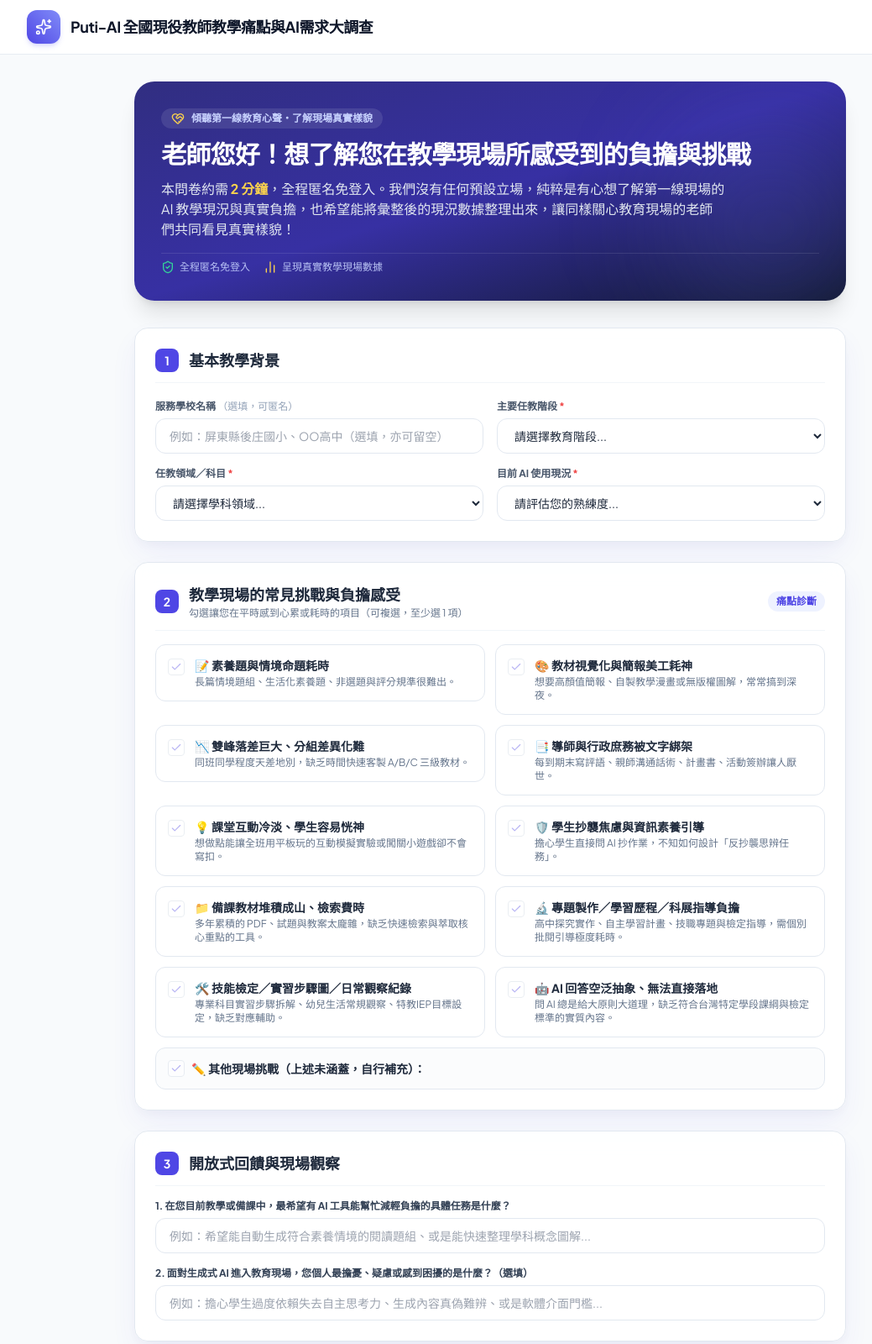
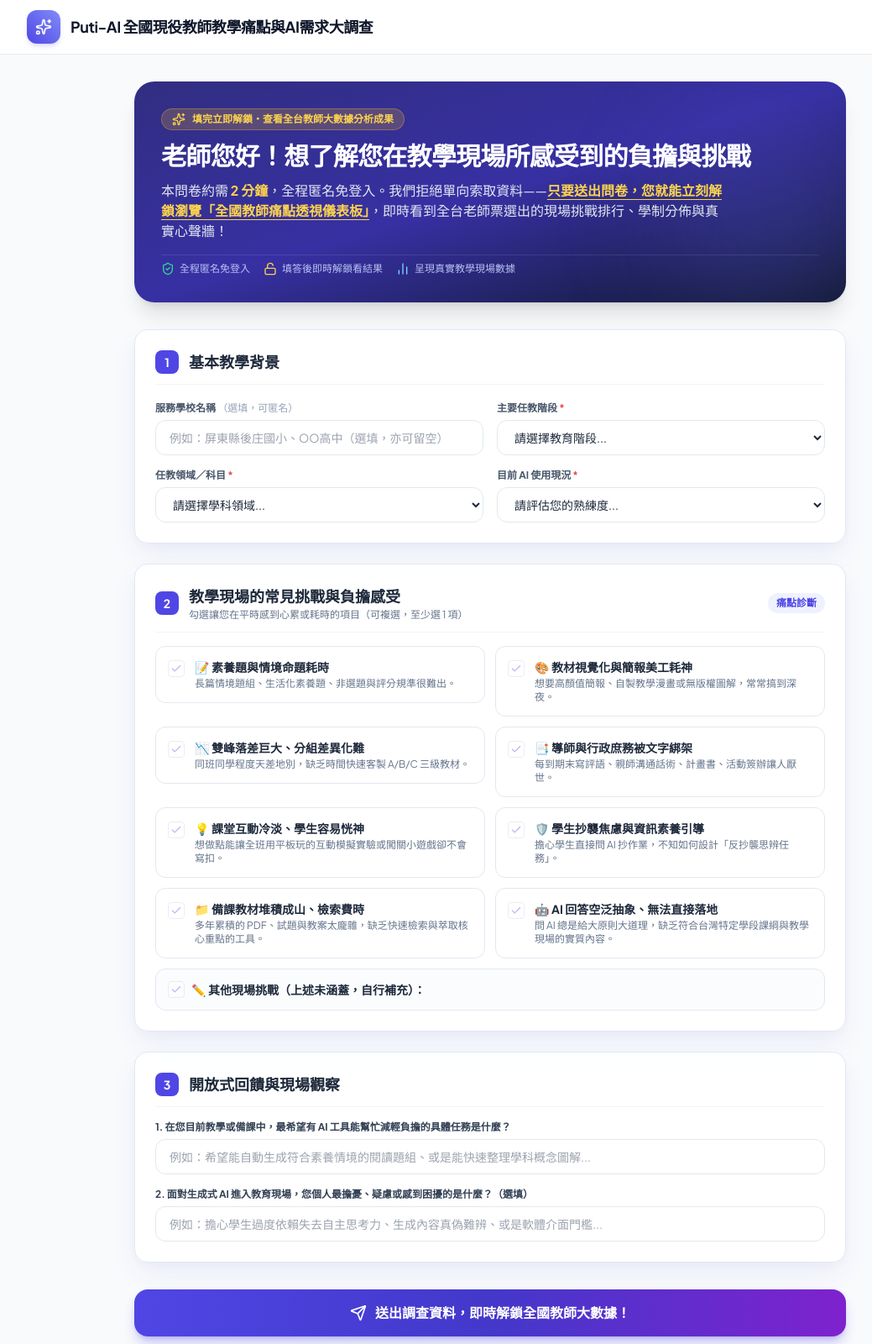
Before and after one commit to puti001/puti-ai-lesson-prep, a plain HTML site: page Puti-AI-教學研習需求調查工具.html in a window 1280 px wide. Shown: the top 1600 px of the page at 84% size, without its empty margins (56-1095 px from the left). Drawn offline with nearby package versions, Linux system fonts and the light colour scheme.

Commit message:
feat(survey): 頂部橫幅高亮填完即解鎖看結果，精簡第二區塊痛點並保留自填其他彈性

```diff
--- a/Puti-AI-教學研習需求調查工具.html
+++ b/Puti-AI-教學研習需求調查工具.html
@@ -128,19 +128,20 @@
       <div class="bg-gradient-to-br from-indigo-900 via-indigo-800 to-slate-900 text-white rounded-3xl p-6 sm:p-8 shadow-xl relative overflow-hidden">
         <div class="absolute -right-10 -bottom-10 w-64 h-64 bg-indigo-500/20 rounded-full blur-3xl pointer-events-none"></div>
         <div class="relative z-10">
-          <div class="inline-flex items-center gap-2 px-3 py-1 rounded-full bg-white/10 text-indigo-200 text-xs font-semibold backdrop-blur-sm mb-3">
-            <i data-lucide="heart-handshake" class="w-4 h-4 text-amber-300"></i>
-            傾聽第一線教育心聲・了解現場真實樣貌
+          <div class="inline-flex items-center gap-2 px-3 py-1 rounded-full bg-amber-400/20 text-amber-300 text-xs font-bold backdrop-blur-sm mb-3 border border-amber-400/30">
+            <i data-lucide="sparkles" class="w-4 h-4 text-amber-300"></i>
+            填完立即解鎖・查看全台教師大數據分析成果
           </div>
           <h2 class="text-2xl sm:text-3xl font-extrabold tracking-tight text-white mb-3">
             老師您好！想了解您在教學現場所感受到的負擔與挑戰
           </h2>
           <p class="text-slate-200 text-sm sm:text-base leading-relaxed max-w-2xl">
-            本問卷約需 <strong class="text-amber-300">2 分鐘</strong>，全程匿名免登入。我們沒有任何預設立場，純粹是有心想了解第一線現場的 AI 教學現況與真實負擔，也希望能將彙整後的現況數據整理出來，讓同樣關心教育現場的老師們共同看見真實樣貌！
+            本問卷約需 <strong class="text-amber-300">2 分鐘</strong>，全程匿名免登入。我們拒絕單向索取資料——<strong class="text-amber-300 underline underline-offset-4">只要送出問卷，您就能立刻解鎖瀏覽「全國教師痛點透視儀表板」</strong>，即時看到全台老師票選出的現場挑戰排行、學制分佈與真實心聲牆！
           </p>
           <div class="mt-4 flex flex-wrap items-center gap-4 text-xs text-indigo-200/90 pt-2 border-t border-white/10">
             <span class="flex items-center gap-1.5"><i data-lucide="shield-check" class="w-4 h-4 text-emerald-400"></i> 全程匿名免登入</span>
-            <span class="flex items-center gap-1.5"><i data-lucide="bar-chart-2" class="w-4 h-4 text-amber-300"></i> 呈現真實教學現場數據</span>
+            <span class="flex items-center gap-1.5"><i data-lucide="unlock" class="w-4 h-4 text-amber-300"></i> 填答後即時解鎖看結果</span>
+            <span class="flex items-center gap-1.5"><i data-lucide="bar-chart-2" class="w-4 h-4 text-sky-300"></i> 呈現真實教學現場數據</span>
           </div>
         </div>
       </div>
@@ -330,44 +331,16 @@
               </label>
             </div>
 
-            <!-- 挑戰 8：高中職與專題歷程 (高中職/大專適用) -->
+            <!-- 挑戰 8：AI 工具回覆品質不佳 -->
             <div class="relative">
-              <input type="checkbox" id="pp-8" name="painpoints" value="探究實作與專題指導繁重：高中學習歷程、高職專題製作與科展指導耗時" class="hidden tag-checkbox">
+              <input type="checkbox" id="pp-8" name="painpoints" value="AI 提示詞總是答非所問：生成的內容空洞抽象、缺乏教學專業實務深度" class="hidden tag-checkbox">
               <label for="pp-8" class="flex items-start gap-3 p-3.5 rounded-xl border border-slate-200 bg-white hover:bg-slate-50/80 cursor-pointer transition select-none">
                 <div class="w-5 h-5 mt-0.5 rounded border border-slate-300 flex items-center justify-center bg-white check-icon opacity-40 transition shrink-0">
                   <i data-lucide="check" class="w-3.5 h-3.5 text-indigo-600"></i>
                 </div>
                 <div>
-                  <div class="text-sm font-bold text-slate-800">🔬 專題製作／學習歷程／科展指導負擔</div>
-                  <div class="text-xs text-slate-500 mt-0.5">高中探究實作、自主學習計畫、技職專題與檢定指導，需個別批閱引導極度耗時。</div>
-                </div>
-              </label>
-            </div>
-
-            <!-- 挑戰 9：實務操作與安全檢定 (技職/實驗課/幼教適用) -->
-            <div class="relative">
-              <input type="checkbox" id="pp-9" name="painpoints" value="技能實習與實驗操作：需手繪示範步驟、工安法規檢定、觀察紀錄繁瑣" class="hidden tag-checkbox">
-              <label for="pp-9" class="flex items-start gap-3 p-3.5 rounded-xl border border-slate-200 bg-white hover:bg-slate-50/80 cursor-pointer transition select-none">
-                <div class="w-5 h-5 mt-0.5 rounded border border-slate-300 flex items-center justify-center bg-white check-icon opacity-40 transition shrink-0">
-                  <i data-lucide="check" class="w-3.5 h-3.5 text-indigo-600"></i>
-                </div>
-                <div>
-                  <div class="text-sm font-bold text-slate-800">🛠️ 技能檢定／實習步驟圖／日常觀察紀錄</div>
-                  <div class="text-xs text-slate-500 mt-0.5">專業科目實習步驟拆解、幼兒生活常規觀察、特教IEP目標設定，缺乏對應輔助。</div>
-                </div>
-              </label>
-            </div>
-
-            <!-- 挑戰 10：AI 工具回覆品質不佳 -->
-            <div class="relative">
-              <input type="checkbox" id="pp-10" name="painpoints" value="AI 提示詞總是答非所問：生成的內容空洞抽象、缺乏教學專業實務深度" class="hidden tag-checkbox">
-              <label for="pp-10" class="flex items-start gap-3 p-3.5 rounded-xl border border-slate-200 bg-white hover:bg-slate-50/80 cursor-pointer transition select-none">
-                <div class="w-5 h-5 mt-0.5 rounded border border-slate-300 flex items-center justify-center bg-white check-icon opacity-40 transition shrink-0">
-                  <i data-lucide="check" class="w-3.5 h-3.5 text-indigo-600"></i>
-                </div>
-                <div>
                   <div class="text-sm font-bold text-slate-800">🤖 AI 回答空泛抽象、無法直接落地</div>
-                  <div class="text-xs text-slate-500 mt-0.5">問 AI 總是給大原則大道理，缺乏符合台灣特定學段課綱與檢定標準的實質內容。</div>
+                  <div class="text-xs text-slate-500 mt-0.5">問 AI 總是給大原則大道理，缺乏符合台灣特定學段課綱與教學現場的實質內容。</div>
                 </div>
               </label>
             </div>
```
Also changed, not shown: gas-backend/index.html (+9 -36 lines).
